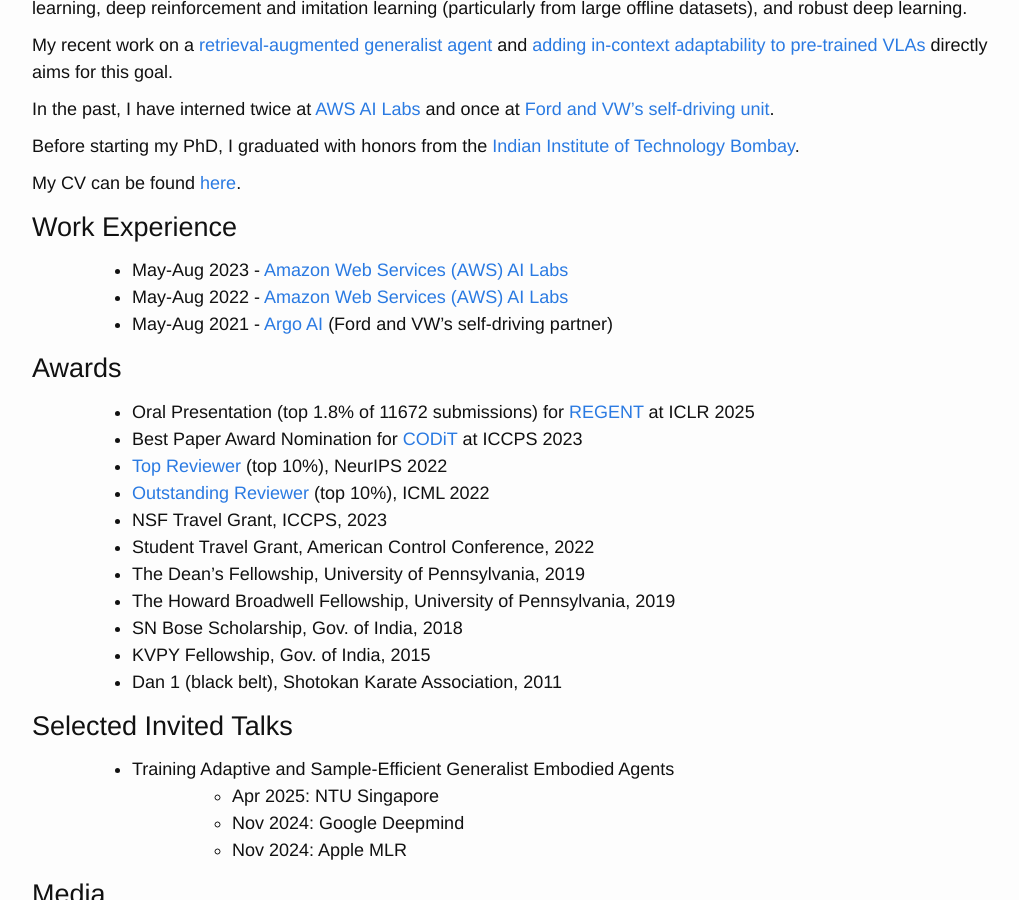
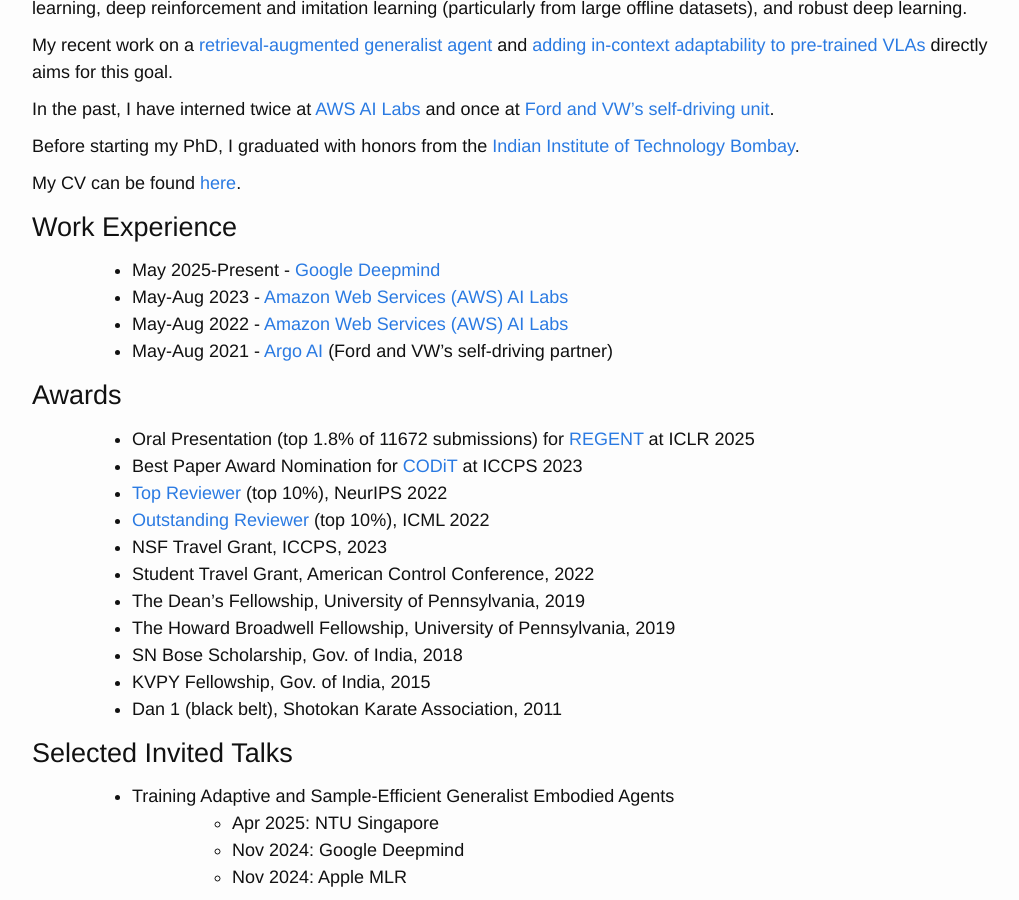
Before and after one commit to kaustubhsridhar/kaustubhsridhar.github.io, a Jekyll site: the page built from index.md, in a window 1280 px wide and 900 px high, scrolled down 330 px. Shown: the whole window, without its empty margins (128-1147 px from the left). Built offline with Jekyll 4.4.1, drawn with Linux system fonts in a browser that asks for light colours; nearby versions of some CDN libraries.

Commit message:
Update index.md

```diff
--- a/index.md
+++ b/index.md
@@ -27,6 +27,7 @@ My CV can be found <a href="cv.pdf" target="_blank">here</a>.
 -->
 
 <h1 id="research_experience">Work Experience</h1>
+* May 2025-Present - <a href="https://deepmind.google/">Google Deepmind</a>
 * May-Aug 2023 - <a href="https://aws.amazon.com/machine-learning/ai-services/">Amazon Web Services (AWS) AI Labs</a>
 * May-Aug 2022 - <a href="https://aws.amazon.com/machine-learning/ai-services/">Amazon Web Services (AWS) AI Labs</a>
 * May-Aug 2021 - <a href="https://www.argo.ai/">Argo AI</a> (Ford and VW's self-driving partner)
```
